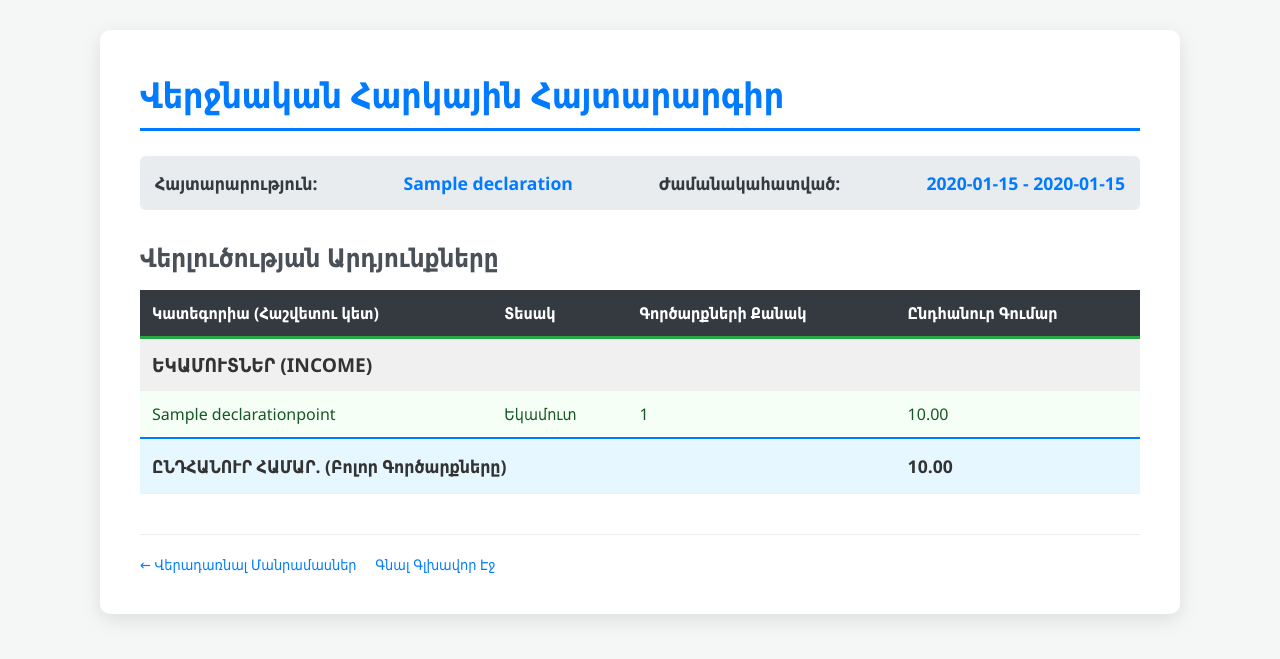
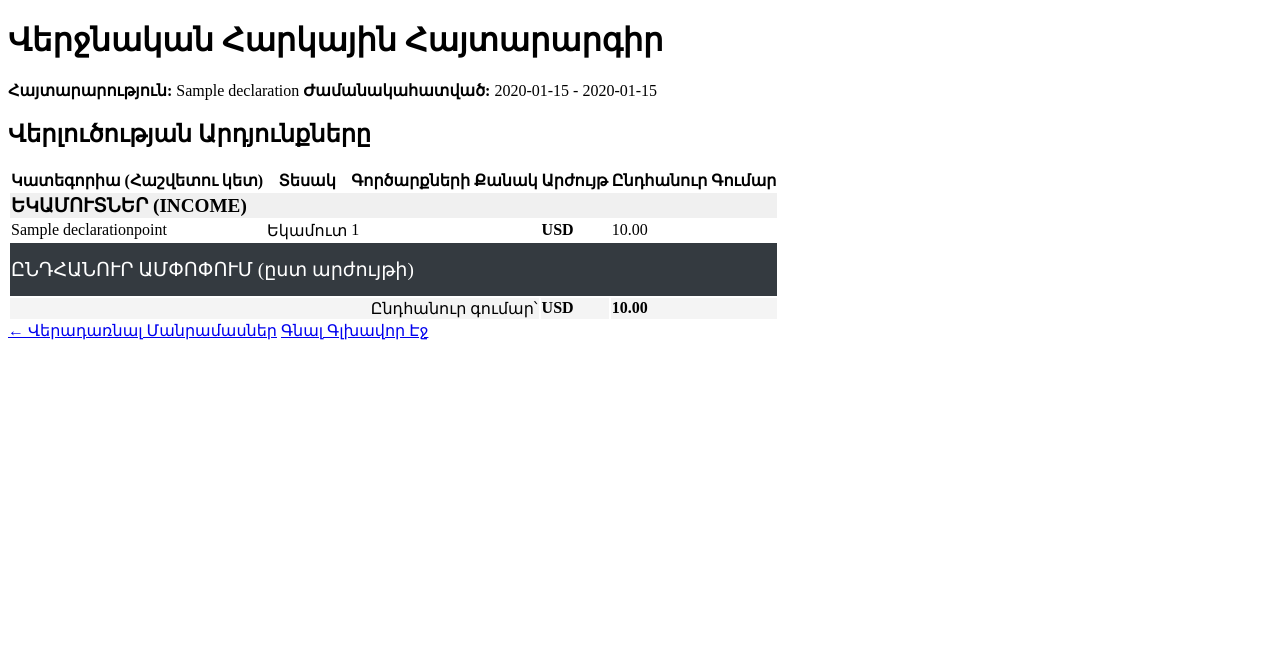
Before and after one commit to thehappydev393/TaxDeclaration, a Django app: page /app/report/1/ in a window 1280 px wide. Shown: the top 659 px of the page. Run offline with Django 5.2, Linux system fonts and the light colour scheme; a user stored in the database is signed in; tables that the repository leaves empty hold one stand-in row (values such as "Sample post").

Commit message:
Fix currencies summing all

```diff
--- a/tax_processor/templates/tax_processor/tax_report.html
+++ b/tax_processor/templates/tax_processor/tax_report.html
@@ -5,104 +5,30 @@
     <meta charset="UTF-8">
     <title>Հարկային Հայտարարգիր: {{ declaration.name }}</title>
     <style>
-        /* General Layout */
-        body {
-            font-family: 'Segoe UI', Tahoma, Geneva, Verdana, sans-serif;
-            background-color: #f4f7f6;
-            color: #333;
-            margin: 0;
-            padding: 30px;
-        }
-        .container {
-            max-width: 1000px;
-            margin: 0 auto;
-            background: white;
-            padding: 40px;
-            border-radius: 10px;
-            box-shadow: 0 6px 20px rgba(0, 0, 0, 0.1);
-        }
-        h1 {
-            color: #007bff;
-            font-size: 2.2em;
-            border-bottom: 3px solid #007bff;
-            padding-bottom: 10px;
-            margin-top: 0;
-            margin-bottom: 25px;
-        }
-        h2 {
-            font-size: 1.6em;
-            color: #495057;
-            margin-top: 30px;
-            margin-bottom: 15px;
-        }
+        /* ... (all your existing CSS styles) ... */
 
-        /* Summary Box */
-        .summary-header {
-            display: flex;
-            justify-content: space-between;
-            background-color: #e9ecef;
-            padding: 15px;
-            border-radius: 6px;
-            margin-bottom: 30px;
-            font-size: 1.1em;
-        }
-        .summary-header strong {
-            color: #343a40;
-            font-weight: 600;
-        }
-        .summary-header span {
-            color: #007bff;
-            font-weight: bold;
-        }
-
-        /* Table Styling */
-        table {
-            width: 100%;
-            border-collapse: collapse;
-        }
-        th, td {
-            padding: 12px;
-            border-bottom: 1px solid #eee;
-            text-align: left;
-        }
-        th {
-            background-color: #343a40;
-            color: white;
-            font-weight: 600;
-        }
-
-        /* Category Styling */
-        .income-group { border-top: 3px solid #28a745; }
-        .expense-group { border-top: 3px solid #dc3545; }
-
-        .income-row { background-color: #f6fff6; color: #155724; }
-        .expense-row { background-color: #fff6f6; color: #721c24; }
-
+        /* NEW/MODIFIED styles for totals */
         .total-row {
             background-color: #e6f7ff;
             font-weight: bold;
             font-size: 1.1em;
             border-top: 2px solid #007bff;
         }
-        .total-row td {
+        .total-row.sub-total { /* Style for per-currency totals */
+            background-color: #f4f4f4;
+            font-weight: normal;
+            font-size: 1em;
+            border-top: 1px solid #ccc;
+        }
+        .total-row-header {
+            background-color: #343a40;
+            color: white;
+            font-size: 1.2em;
+            border-top: 3px solid #007bff;
+        }
+        .total-row-header td {
             padding-top: 15px;
             padding-bottom: 15px;
-        }
-
-        /* Navigation and Buttons */
-        .nav-links {
-            margin-top: 40px;
-            padding-top: 20px;
-            border-top: 1px solid #eee;
-            font-size: 0.9em;
-        }
-        .nav-links a {
-            color: #007bff;
-            text-decoration: none;
-            margin-right: 15px;
-        }
-        .nav-links a:hover {
-            text-decoration: underline;
         }
     </style>
 </head>
@@ -123,7 +49,7 @@
             <th>Կատեգորիա (Հաշվետու կետ)</th>
             <th>Տեսակ</th>
             <th>Գործարքների Քանակ</th>
-            <th>Ընդհանուր Գումար</th>
+            <th>Արժույթ</th> <th>Ընդհանուր Գումար</th>
         </tr>
         </thead>
         <tbody>
@@ -132,8 +58,7 @@
         {% for group in report_by_type %}
 
         <tr class="{% if group.grouper %}income-group{% else %}expense-group{% endif %}">
-            <td colspan="4" style="font-size: 1.2em; font-weight: bold; background-color: #f0f0f0;">
-                {% if group.grouper %}
+            <td colspan="5" style="font-size: 1.2em; font-weight: bold; background-color: #f0f0f0;"> {% if group.grouper %}
                 ԵԿԱՄՈՒՏՆԵՐ (INCOME)
                 {% else %}
                 ԾԱԽՍԵՐ ԵՎ ՈՉ-ՀԱՐԿՎՈՂ (EXPENSES / NON-TAXABLE)
@@ -146,16 +71,26 @@
             <td>{{ item.declaration_point__name }}</td>
             <td>{% if group.grouper %}Եկամուտ{% else %}Ծախս/Ոչ-հարկվող{% endif %}</td>
             <td>{{ item.transaction_count }}</td>
-            <td>{{ item.total_amount|floatformat:2 }}</td>
+            <td><strong>{{ item.currency }}</strong></td> <td>{{ item.total_amount|floatformat:2 }}</td>
         </tr>
         {% endfor %}
 
         {% endfor %}
 
-        <tr class="total-row">
-            <td colspan="3">ԸՆԴՀԱՆՈՒՐ ՀԱՄԱՐ. (Բոլոր Գործարքները)</td>
-            <td>{{ total_sum_all|floatformat:2 }}</td>
+        <tr class="total-row-header">
+            <td colspan="5">ԸՆԴՀԱՆՈՒՐ ԱՄՓՈՓՈՒՄ (ըստ արժույթի)</td>
         </tr>
+        {% for total in currency_totals %}
+        <tr class="total-row sub-total">
+            <td colspan="3" style="text-align: right;">Ընդհանուր գումար՝</td>
+            <td><strong>{{ total.currency }}</strong></td>
+            <td><strong>{{ total.total_amount|floatformat:2 }}</strong></td>
+        </tr>
+        {% empty %}
+        <tr class="total-row sub-total">
+            <td colspan="5">Ամփոփ տվյալներ չկան:</td>
+        </tr>
+        {% endfor %}
         </tbody>
     </table>
 
--- a/tax_processor/views.py
+++ b/tax_processor/views.py
@@ -430,27 +430,45 @@
 @user_passes_test(is_permitted_user)
 def tax_report(request, declaration_id):
     """
-    Aggregates all matched/resolved transactions for a declaration.
+    Aggregates all matched/resolved transactions for a declaration,
+    grouping by both category AND currency.
     """
 
     # Permission Check: Ensure user has access to this declaration
     declaration_qs = filter_declarations_by_user(request.user)
     declaration = get_object_or_404(declaration_qs, pk=declaration_id)
 
-    # CRITICAL AGGREGATION: Group transactions by declaration_point and sum the amounts
-    report_data = Transaction.objects.filter(
+    # Base query for transactions we care about
+    transactions_qs = Transaction.objects.filter(
         statement__declaration=declaration,
         declaration_point__isnull=False # Only include transactions that are assigned/resolved
-    ).values('declaration_point__name', 'declaration_point__is_income').annotate(
+    )
+
+    # 1. Aggregation by Category AND Currency
+    report_data = transactions_qs.values(
+        'declaration_point__name',
+        'declaration_point__is_income',
+        'currency' # <-- Add currency to the grouping
+    ).annotate(
         total_amount=Sum('amount'),
         transaction_count=Count('pk')
-    ).order_by('declaration_point__is_income', 'declaration_point__name')
+    ).order_by(
+        'declaration_point__is_income',
+        'declaration_point__name',
+        'currency' # <-- Add currency to the ordering
+    )
+
+    # 2. Aggregation for Grand Totals by Currency
+    currency_totals = transactions_qs.values(
+        'currency'
+    ).annotate(
+        total_amount=Sum('amount')
+    ).order_by('currency')
 
     context = {
         'declaration': declaration,
         'report_data': report_data,
-        # Calculate total sum of all reported amounts (for reconciliation)
-        'total_sum_all': sum(item['total_amount'] for item in report_data),
+        'currency_totals': currency_totals, # Pass the new currency-specific totals
     }
     return render(request, 'tax_processor/tax_report.html', context)
 
```
